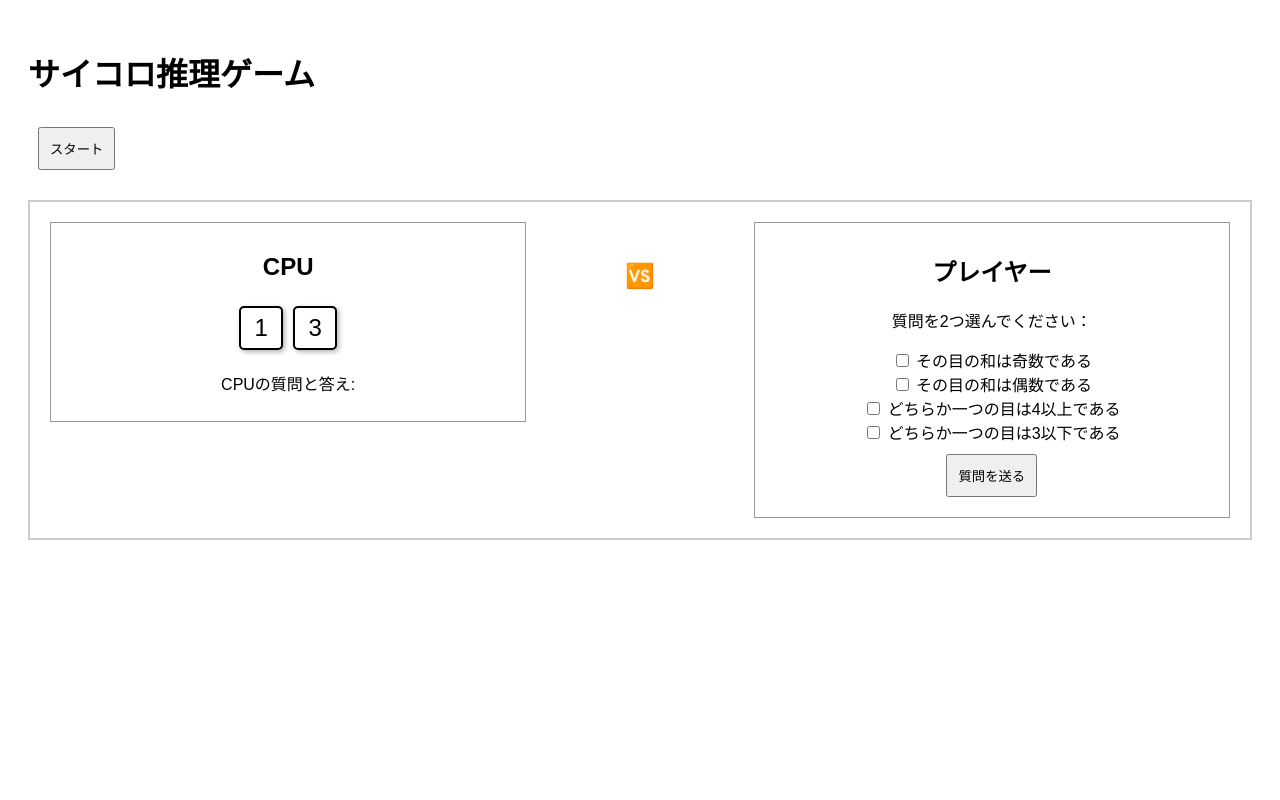
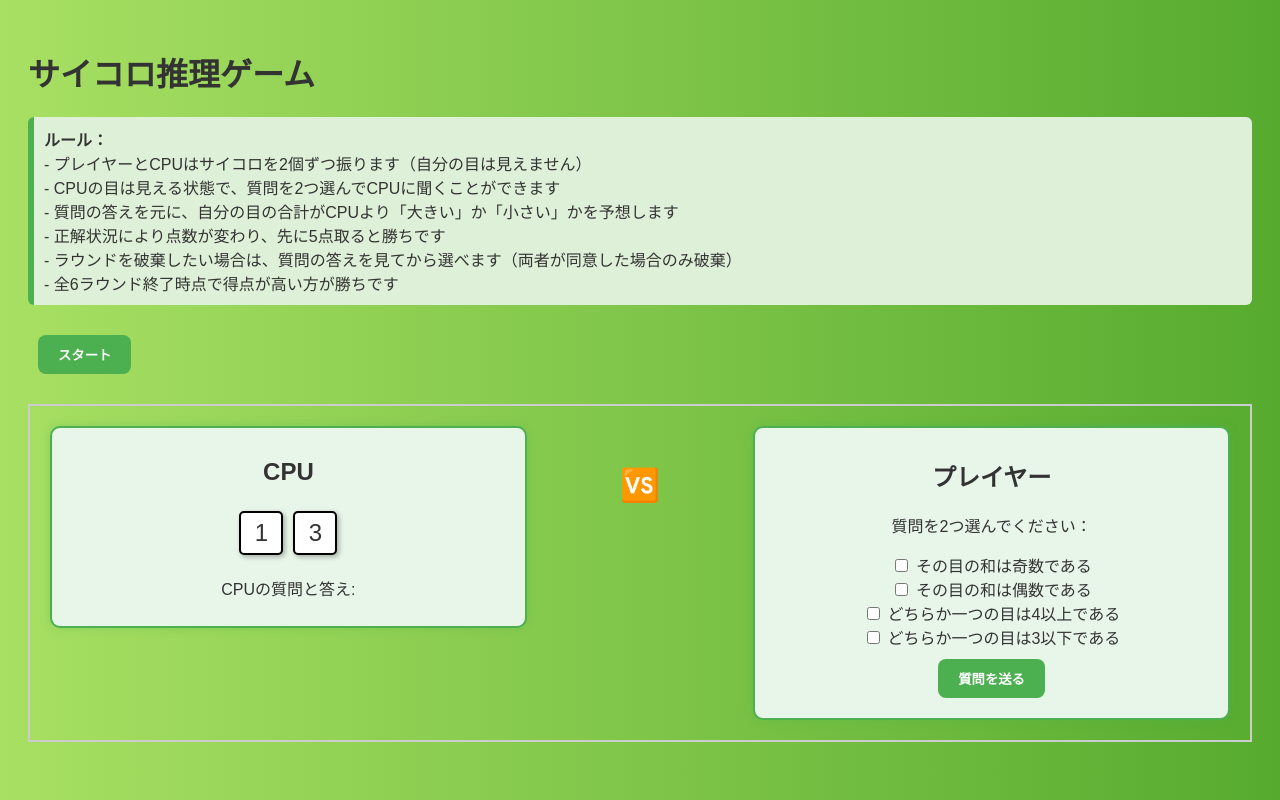
Before and after one commit to tsubasa0508/dicethinkgame, a plain HTML site: page index.html in a window 1280 px wide. Both pictures are taken after a click on the button "スタート". Drawn offline with Linux system fonts and the light colour scheme.

Commit message:
Update index.html

```diff
--- a/index.html
+++ b/index.html
@@ -4,8 +4,26 @@
   <meta charset="UTF-8">
   <title>サイコロ推理ゲーム</title>
   <style>
-    body { font-family: sans-serif; padding: 20px; }
-    button { margin: 10px; padding: 10px; }
+    body {
+  font-family: sans-serif;
+  padding: 20px;
+  background: linear-gradient(to right, #a8e063, #56ab2f);
+  color: #333;
+}
+    button {
+  margin: 10px;
+  padding: 10px 20px;
+  background-color: #4CAF50;
+  color: white;
+  border: none;
+  border-radius: 8px;
+  cursor: pointer;
+  font-weight: bold;
+  transition: background-color 0.3s;
+}
+button:hover {
+  background-color: #388E3C;
+}
     .hidden { display: none; }
     .board {
       display: flex;
@@ -17,15 +35,20 @@
     }
     .player, .cpu {
   width: 40%;
-      border: 1px solid #999;
+  border: 2px solid #4CAF50;
+  background-color: #e8f5e9;
   padding: 10px;
   text-align: center;
+  border-radius: 10px;
+  box-shadow: 0 0 10px rgba(76, 175, 80, 0.3);
 }
     .vs {
   width: 20%;
   text-align: center;
-      font-size: 24px;
+  font-size: 32px;
   padding-top: 40px;
+  color: #ff4500;
+  font-weight: bold;
 }
     .dice {
       display: inline-block;
@@ -54,6 +77,15 @@
 </head>
 <body>
   <h1>サイコロ推理ゲーム</h1>
+  <div style="background-color: #dff0d8; border-left: 6px solid #4CAF50; padding: 10px; margin-bottom: 20px; border-radius: 6px;">
+    <strong>ルール：</strong><br>
+    - プレイヤーとCPUはサイコロを2個ずつ振ります（自分の目は見えません）<br>
+    - CPUの目は見える状態で、質問を2つ選んでCPUに聞くことができます<br>
+    - 質問の答えを元に、自分の目の合計がCPUより「大きい」か「小さい」かを予想します<br>
+    - 正解状況により点数が変わり、先に5点取ると勝ちです<br>
+    - ラウンドを破棄したい場合は、質問の答えを見てから選べます（両者が同意した場合のみ破棄）<br>
+    - 全6ラウンド終了時点で得点が高い方が勝ちです
+  </div>
   <div>
     <button id="startBtn">スタート</button>
   </div>
```
Lines whose indentation alone changed are shown as unchanged.
